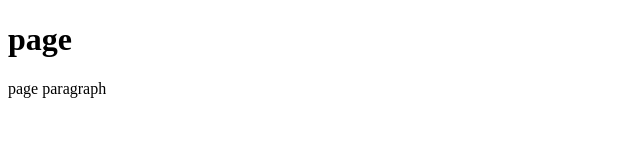
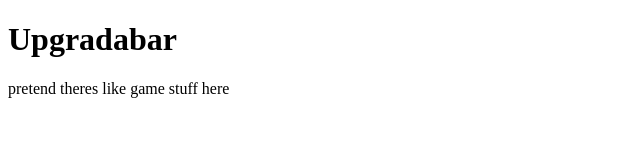
Before and after one commit to 28GEngle/Currently-Unnamed-Project, a website: page home.html in a window 1280 px wide. Shown: the whole page, without its empty margins (0-640 px from the left). Drawn offline with Linux system fonts and the light colour scheme.

Commit message:
Potential solution to the html issue
Still needs testing on the lab computer.
Officially renamed to "Upgradabar" rather than... Currently-Unnamed-Project

```diff
--- a/home.html
+++ b/home.html
@@ -3,10 +3,10 @@
 <head>
     <meta charset="UTF-8">
     <meta name="viewport" content="width=device-width, initial-scale=1.0">
-    <title>Document</title>
+    <title>Upgradabar</title>
 </head>
 <body>
-    <h1>page</h1>
-    <p>page paragraph</p>
+    <h1>Upgradabar</h1>
+    <p>pretend theres like game stuff here</p>
 </body>
 </html>
```
Also changed, not shown: index.js (+5 -2 lines).
